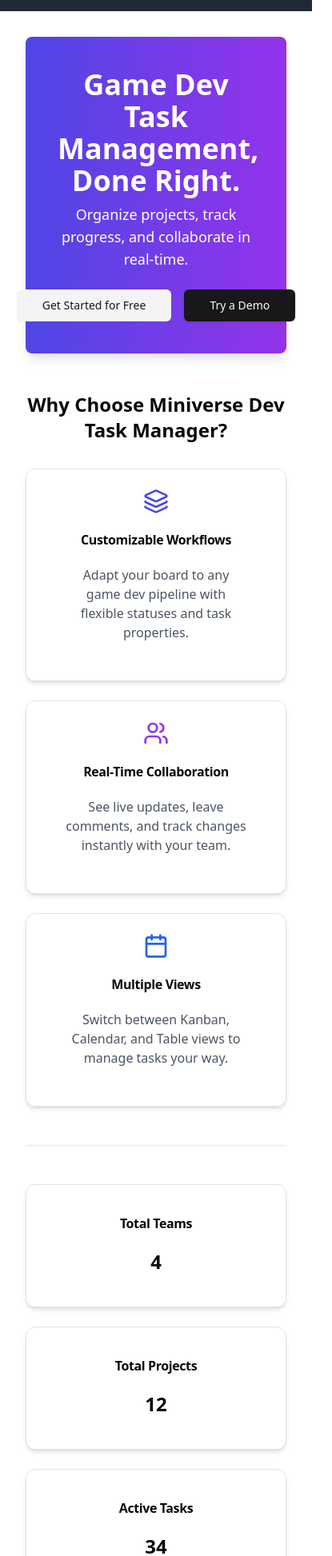
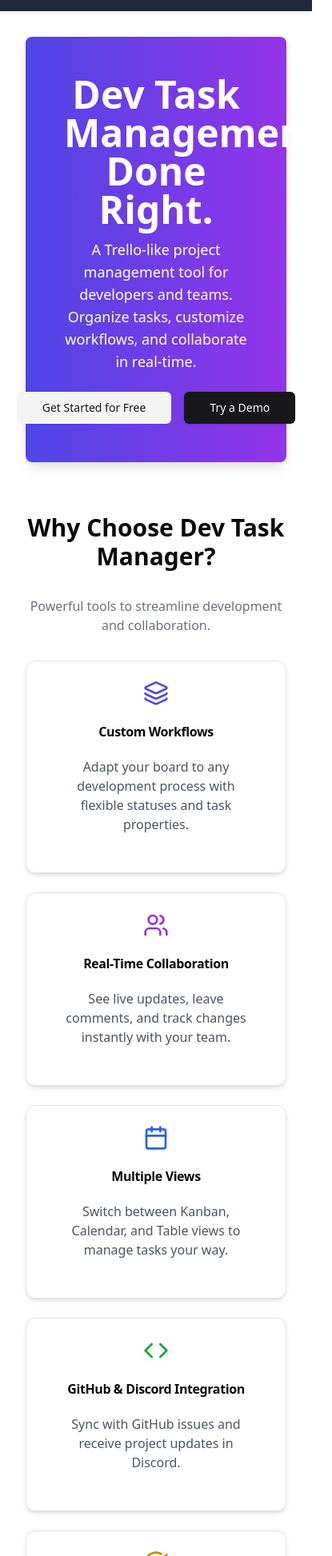
Before and after one commit to haloreach252/dev-task-manager, a Next.js app: page / in a window 390 px wide. Shown: the part 54-2000 px from the top of the page at 80% size, 415 px wide, since content can reach past the window. Built offline with nearby package versions, Linux system fonts and the light colour scheme; no server answers.

Commit message:
Improved homepage

```diff
--- a/src/app/page.tsx
+++ b/src/app/page.tsx
@@ -1,4 +1,3 @@
-/* eslint-disable @typescript-eslint/no-unused-vars */
 'use client';
 
 import React from 'react';
@@ -6,25 +5,26 @@
 import { Button } from '@/components/ui/button';
 import { Separator } from '@/components/ui/separator';
 import Link from 'next/link';
-import { Rocket, Layers, Users, Calendar } from 'lucide-react';
+import { Layers, Users, Calendar, CheckCircle, Eye, Code } from 'lucide-react';
 import { motion } from 'framer-motion';
 
 export default function HomePage() {
 	return (
-		<main className="p-8 space-y-12">
+		<main className="p-8 space-y-16">
 			{/* Hero Section */}
 			<motion.section
-				className="bg-gradient-to-r from-indigo-600 to-purple-600 text-white rounded-lg p-10 shadow-lg text-center"
+				className="bg-gradient-to-r from-indigo-600 to-purple-600 text-white rounded-lg p-12 shadow-lg text-center"
 				initial={{ opacity: 0, y: -20 }}
 				animate={{ opacity: 1, y: 0 }}
 				transition={{ duration: 0.6, ease: 'easeOut' }}
 			>
-				<h1 className="text-4xl font-bold">
-					Game Dev Task Management, Done Right.
+				<h1 className="text-5xl font-bold">
+					Dev Task Management, Done Right.
 				</h1>
-				<p className="mt-2 text-lg">
-					Organize projects, track progress, and collaborate in
-					real-time.
+				<p className="mt-3 text-lg">
+					A Trello-like project management tool for developers and
+					teams. Organize tasks, customize workflows, and collaborate
+					in real-time.
 				</p>
 				<div className="mt-6 flex justify-center space-x-4">
 					<motion.div whileHover={{ scale: 1.05 }}>
@@ -46,13 +46,16 @@
 
 			{/* Feature Highlights */}
 			<section className="text-center space-y-8">
-				<h2 className="text-2xl font-bold">
-					Why Choose Miniverse Dev Task Manager?
+				<h2 className="text-3xl font-bold">
+					Why Choose Dev Task Manager?
 				</h2>
+				<p className="text-gray-500 dark:text-gray-400">
+					Powerful tools to streamline development and collaboration.
+				</p>
 				<div className="grid grid-cols-1 md:grid-cols-3 gap-6">
 					<FeatureCard
-						title="Customizable Workflows"
-						description="Adapt your board to any game dev pipeline with flexible statuses and task properties."
+						title="Custom Workflows"
+						description="Adapt your board to any development process with flexible statuses and task properties."
 						icon={<Layers className="w-8 h-8 text-indigo-600" />}
 					/>
 					<FeatureCard
@@ -65,17 +68,76 @@
 						description="Switch between Kanban, Calendar, and Table views to manage tasks your way."
 						icon={<Calendar className="w-8 h-8 text-blue-600" />}
 					/>
+					<FeatureCard
+						title="GitHub & Discord Integration"
+						description="Sync with GitHub issues and receive project updates in Discord."
+						icon={<Code className="w-8 h-8 text-green-600" />}
+					/>
+					<FeatureCard
+						title="Task Automation"
+						description="Auto-assign tasks, set triggers, and move statuses with built-in automation."
+						icon={
+							<CheckCircle className="w-8 h-8 text-yellow-600" />
+						}
+					/>
+					<FeatureCard
+						title="Public, Private, & Team Boards"
+						description="Control who can view and edit your projects with role-based access."
+						icon={<Eye className="w-8 h-8 text-red-600" />}
+					/>
 				</div>
 			</section>
 
 			<Separator />
 
-			{/* Quick Stats */}
-			<section className="grid grid-cols-1 sm:grid-cols-2 lg:grid-cols-4 gap-6">
-				<StatCard title="Total Teams" value="4" />
-				<StatCard title="Total Projects" value="12" />
-				<StatCard title="Active Tasks" value="34" />
-				<StatCard title="Completed Tasks" value="87" />
+			{/* Who is This For? */}
+			<section className="text-center space-y-8">
+				<h2 className="text-3xl font-bold">Who is This For?</h2>
+				<p className="text-gray-500 dark:text-gray-400">
+					Designed for a variety of development workflows.
+				</p>
+				<div className="grid grid-cols-1 md:grid-cols-3 gap-6">
+					<UserTypeCard
+						title="Game Developers & Studios"
+						description="Manage dev tasks, sprints, and releases effortlessly."
+					/>
+					<UserTypeCard
+						title="Indie Devs & Solo Creators"
+						description="Organize projects efficiently without clutter."
+					/>
+					<UserTypeCard
+						title="General Teams & Freelancers"
+						description="Not just for devs, great for any project management."
+					/>
+				</div>
+			</section>
+
+			{/* Live Demo Placeholder */}
+			<motion.section
+				className="bg-gray-100 dark:bg-gray-800 rounded-lg p-12 text-center shadow-md"
+				initial={{ opacity: 0, scale: 0.9 }}
+				whileInView={{ opacity: 1, scale: 1 }}
+				viewport={{ once: true }}
+				transition={{ duration: 0.5 }}
+			>
+				<h2 className="text-3xl font-bold">See It in Action</h2>
+				<p className="mt-3 text-gray-500 dark:text-gray-400">
+					Experience Dev Task Manager with a live interactive demo.
+				</p>
+				<div className="mt-6">
+					<Button size="lg" variant="secondary">
+						Try a Demo
+					</Button>
+				</div>
+			</motion.section>
+
+			{/* Testimonials Placeholder */}
+			<section className="text-center space-y-8">
+				<h2 className="text-3xl font-bold">What Users Are Saying</h2>
+				<p className="text-gray-500 dark:text-gray-400">
+					Join developers who have streamlined their workflow.
+				</p>
+				{/* Placeholder for future testimonials */}
 			</section>
 
 			{/* Call to Action */}
@@ -85,7 +147,7 @@
 				animate={{ opacity: 1, scale: 1 }}
 				transition={{ duration: 0.5, ease: 'easeOut' }}
 			>
-				<h2 className="text-2xl font-bold">
+				<h2 className="text-3xl font-bold">
 					Start Managing Your Projects Today
 				</h2>
 				<p className="text-gray-500 dark:text-gray-400">
@@ -98,7 +160,7 @@
 						</Link>
 					</motion.div>
 					<motion.div whileHover={{ scale: 1.05 }}>
-						<Link href="/projects">
+						<Link href="/auth">
 							<Button size="lg" variant="outline">
 								Browse Projects
 							</Button>
@@ -110,7 +172,7 @@
 	);
 }
 
-// Feature Card Component with animation
+// Reusable Feature Card Component
 function FeatureCard({
 	title,
 	description,
@@ -142,21 +204,29 @@
 	);
 }
 
-// Stats Card Component with animation
-function StatCard({ title, value }: { title: string; value: string }) {
+// Reusable User Type Card Component
+function UserTypeCard({
+	title,
+	description,
+}: {
+	title: string;
+	description: string;
+}) {
 	return (
 		<motion.div
 			initial={{ opacity: 0, scale: 0.9 }}
 			whileInView={{ opacity: 1, scale: 1 }}
 			viewport={{ once: true }}
-			transition={{ duration: 0.4, ease: 'easeOut' }}
+			transition={{ duration: 0.5 }}
 		>
-			<Card className="p-4 text-center shadow-md">
+			<Card className="p-6 text-center shadow-md">
 				<CardHeader>
 					<CardTitle>{title}</CardTitle>
 				</CardHeader>
 				<CardContent>
-					<p className="text-2xl font-bold">{value}</p>
+					<p className="text-gray-600 dark:text-gray-400">
+						{description}
+					</p>
 				</CardContent>
 			</Card>
 		</motion.div>
```
Also changed, not shown: improvements/homepage_improvements.md (+37 -29 lines), improvements/needed_pages.md (added, +16 -0 lines).
